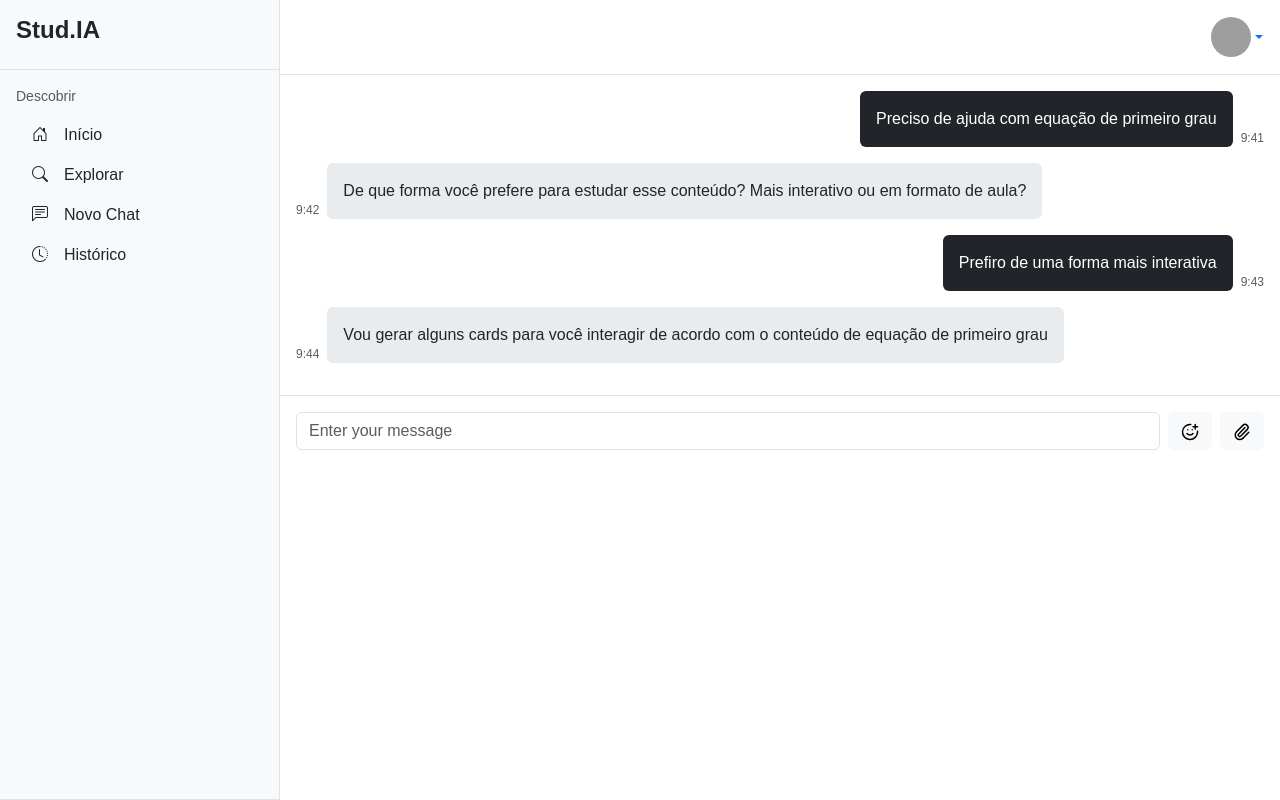
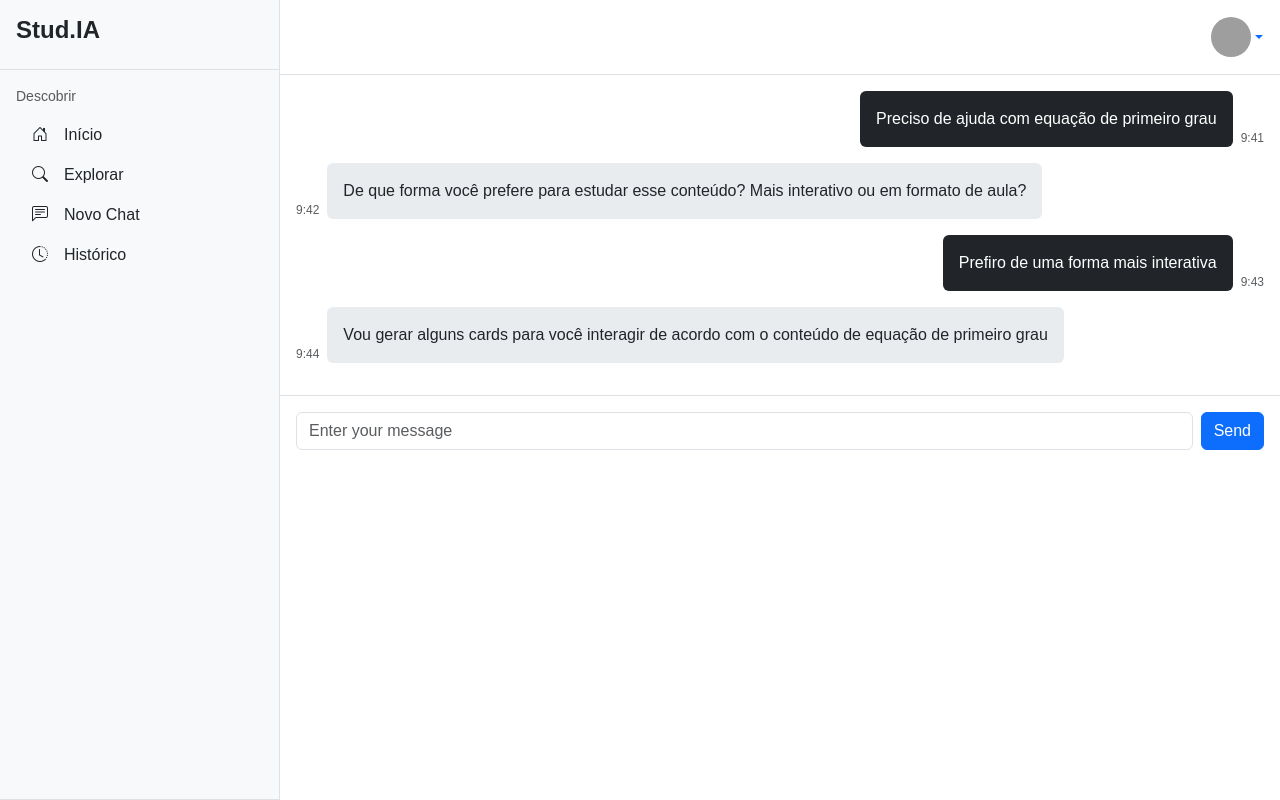
Before and after one commit to rodrigo-faltz/LPII, a React (Vite) app in the folder front/: page /home/chat in a window 1280 px wide. Built offline with nearby package versions, Linux system fonts and the light colour scheme; no server answers; sample sign-in values are in the browser's storage; grey boxes are pictures that could not be loaded.

Commit message:
refactor(chat): simplifica UI do chat removendo ícones e adicionando botão de envio

```diff
--- a/front/src/components/ChatMain.jsx
+++ b/front/src/components/ChatMain.jsx
@@ -1,5 +1,3 @@
-import { Mic, SmilePlus, Paperclip } from "lucide-react";
-
 export default function ChatMain({
   messages,
   inputMessage,
@@ -50,11 +48,8 @@ export default function ChatMain({
             value={inputMessage}
             onChange={(e) => setInputMessage(e.target.value)}
           />
-          <button type="button" className="btn btn-light me-2">
-            <SmilePlus size={18} />
-          </button>
-          <button type="button" className="btn btn-light">
-            <Paperclip size={18} />
+          <button type="submit" className="btn btn-primary">
+            Send
           </button>
         </form>
       </div>
```
